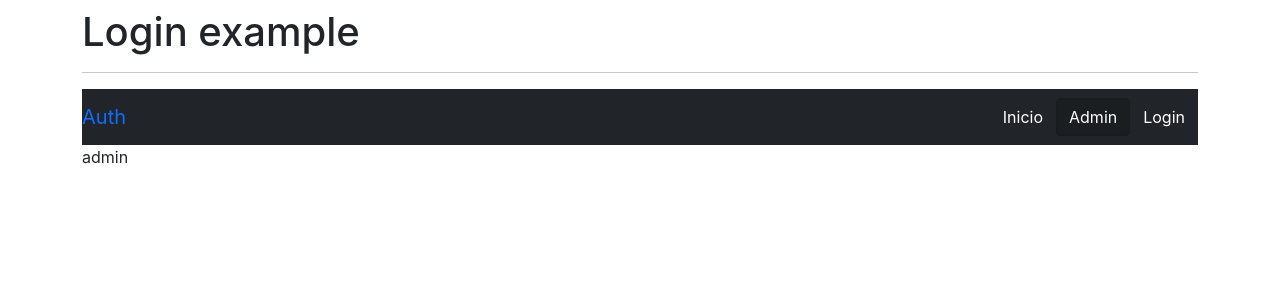
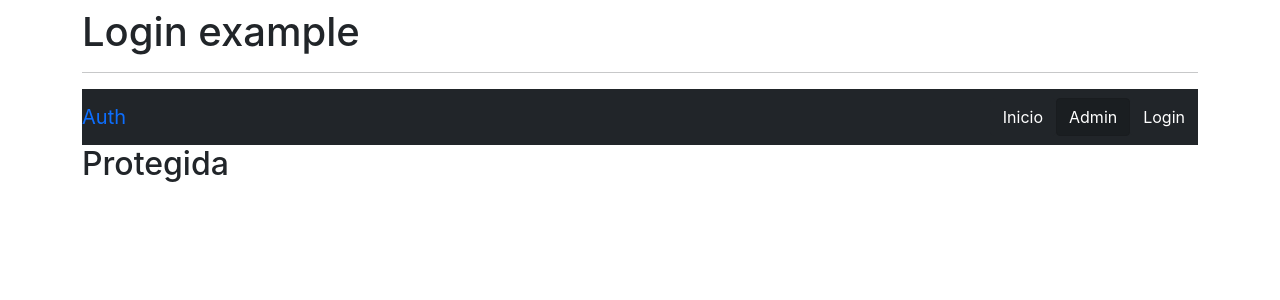
Before and after one commit to carlosdosbe/login-example-firebase, a React (Create React App) app: page /admin in a window 1280 px wide. Shown: the top 300 px of the page. Built offline with nearby package versions, Linux system fonts and the light colour scheme; no server answers; sample sign-in values are in the browser's storage.

Commit message:
81. Ruta protegida (parte #1)

```diff
--- a/src/App.jsx
+++ b/src/App.jsx
@@ -1,5 +1,6 @@
 import React from 'react'
 import {BrowserRouter as Router, Switch, Route} from 'react-router-dom'
+import Admin from './components/Admin'
 import Login from './components/Login'
 import Navbar from './components/Navbar'
 
@@ -24,10 +25,10 @@
             <Login/>
           </Route>
           <Route path="/admin">
-            admin
+            <Admin/>
           </Route>
           <Route path="/">
-            index
+            inicio
           </Route>
         </Switch>
       </div>
--- /dev/null
+++ b/src/components/Admin.jsx
@@ -0,0 +1,26 @@
+import React from 'react'
+import {auth} from '../firebase'
+import {withRouter} from 'react-router-dom'
+
+const Admin = (props) => {
+
+  const [user, setUser] = React.useState(null)
+
+  React.useEffect(() => {
+    if(auth.currentUser){
+      console.log('existe')
+      setUser(auth.currentUser)
+    }else{
+      console.log('no existe')
+      props.history.push('/login')
+    }
+  }, [])
+
+  return (
+    <div>
+      <h2>Protegida</h2>
+    </div>
+  )
+}
+
+export default withRouter(Admin)
```
